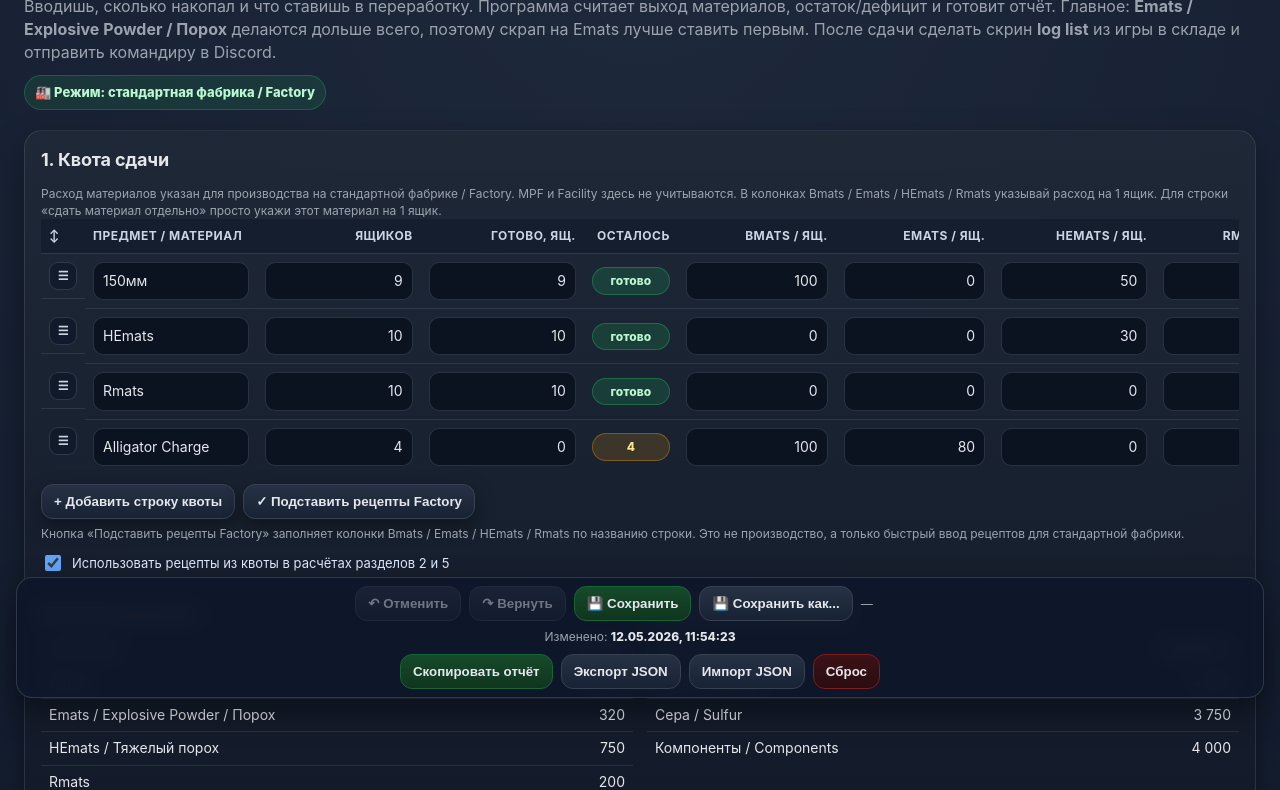
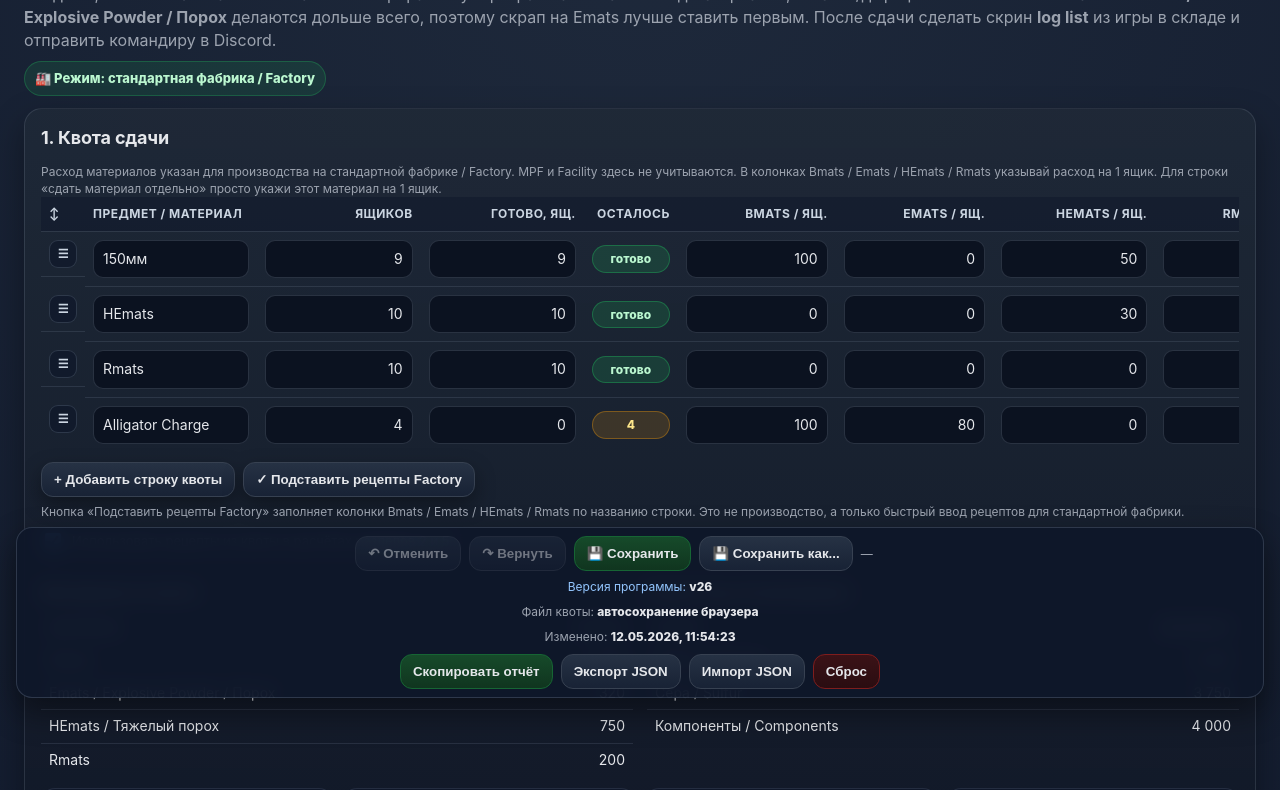
Before and after one commit to yurabogdanov86/foxhole-calc, a plain HTML site: page index.html in a window 1280 px wide. Shown: the part 90-880 px from the top of the page. Drawn offline with Linux system fonts and the light colour scheme.

Commit message:
Add files via upload

```diff
--- a/index.html
+++ b/index.html
@@ -3,7 +3,7 @@
 <head>
   <meta charset="utf-8" />
   <meta name="viewport" content="width=device-width, initial-scale=1" />
-  <title>Foxhole — калькулятор логистической квоты</title>
+  <title>Foxhole — калькулятор логистической квоты v26</title>
   <style>
     :root {
       --bg: #0f172a;
@@ -32,7 +32,7 @@
     .wrap {
       max-width: 1320px;
       margin: 0 auto;
-      padding: 24px;
+      padding: 14px 24px 24px;
     }
 
     header {
@@ -40,11 +40,11 @@
       gap: 16px;
       align-items: flex-start;
       justify-content: space-between;
-      margin-bottom: 20px;
+      margin-bottom: 12px;
     }
 
     h1 {
-      margin: 0 0 6px;
+      margin: 0 0 4px;
       font-size: clamp(24px, 4vw, 38px);
       letter-spacing: -.03em;
     }
@@ -84,7 +84,7 @@
       align-items: center;
       gap: 6px;
       width: fit-content;
-      margin-top: 10px;
+      margin-top: 8px;
       padding: 7px 10px;
       border-radius: 999px;
       background: rgba(34, 197, 94, .12);
@@ -160,6 +160,19 @@
       font-weight: 800;
     }
 
+    .main-toolbar .meta-info .file-name {
+      display: inline-block;
+      max-width: 100%;
+      overflow: hidden;
+      text-overflow: ellipsis;
+      vertical-align: bottom;
+      white-space: nowrap;
+    }
+
+    .main-toolbar .version-line {
+      color: #93c5fd;
+    }
+
     body { padding-bottom: 112px; }
 
     /* На широком экране освобождаем справа место и переносим панель туда,
@@ -177,7 +190,7 @@
       }
 
       .main-toolbar {
-        top: 92px;
+        top: 14px;
         right: 20px;
         left: auto;
         bottom: auto;
@@ -463,6 +476,8 @@
         <button class="good" id="saveBtn" title="Сохранить в браузере, Ctrl+S">💾 Сохранить</button>
         <button id="saveAsBtn" title="Выбрать место сохранения JSON-файла. В Chrome/Edge можно заменить существующий файл">💾 Сохранить как...</button>
         <span class="save-status" id="saveStatus">—</span>
+        <span class="meta-info version-line">Версия программы: <strong id="programVersion">v26</strong></span>
+        <span class="meta-info">Файл квоты: <strong class="file-name" id="quotaFileName">автосохранение браузера</strong></span>
         <span class="meta-info">Изменено: <strong id="modifiedAt">—</strong></span>
         <button class="good" id="copyReportBtn">Скопировать отчёт</button>
         <button id="exportBtn">Экспорт JSON</button>
@@ -701,8 +716,9 @@
   <input id="importFile" class="hidden" type="file" accept="application/json" />
 
   <script>
-    const STORAGE_KEY = 'foxhole-logistics-quota-v25';
-    const STORAGE_FALLBACK_KEYS = ['foxhole-logistics-quota-v24', 'foxhole-logistics-quota-v23', 'foxhole-logistics-quota-v22', 'foxhole-logistics-quota-v21', 'foxhole-logistics-quota-v20', 'foxhole-logistics-quota-v19', 'foxhole-logistics-quota-v18', 'foxhole-logistics-quota-v17', 'foxhole-logistics-quota-v16', 'foxhole-logistics-quota-v15', 'foxhole-logistics-quota-v14', 'foxhole-logistics-quota-v13', 'foxhole-logistics-quota-v12', 'foxhole-logistics-quota-v11', 'foxhole-logistics-quota-v10', 'foxhole-logistics-quota-v9', 'foxhole-logistics-quota-v8', 'foxhole-logistics-quota-v7', 'foxhole-logistics-quota-v6', 'foxhole-logistics-quota-v5'];
+    const PROGRAM_VERSION = 'v26';
+    const STORAGE_KEY = 'foxhole-logistics-quota-v26';
+    const STORAGE_FALLBACK_KEYS = ['foxhole-logistics-quota-v25', 'foxhole-logistics-quota-v24', 'foxhole-logistics-quota-v23', 'foxhole-logistics-quota-v22', 'foxhole-logistics-quota-v21', 'foxhole-logistics-quota-v20', 'foxhole-logistics-quota-v19', 'foxhole-logistics-quota-v18', 'foxhole-logistics-quota-v17', 'foxhole-logistics-quota-v16', 'foxhole-logistics-quota-v15', 'foxhole-logistics-quota-v14', 'foxhole-logistics-quota-v13', 'foxhole-logistics-quota-v12', 'foxhole-logistics-quota-v11', 'foxhole-logistics-quota-v10', 'foxhole-logistics-quota-v9', 'foxhole-logistics-quota-v8', 'foxhole-logistics-quota-v7', 'foxhole-logistics-quota-v6', 'foxhole-logistics-quota-v5'];
 
     const defaultState = {
       useQuotaRecipes: true,
@@ -711,6 +727,7 @@
       meta: {
         updatedAt: '',
         savedAsName: '',
+        programVersion: PROGRAM_VERSION,
       },
       quota: [
         { name: '150мм', crates: 9, done: 9, recipe: { bmats: 100, emats: 0, hemats: 50, rmats: 0 }, comment: 'Стандартная фабрика' },
@@ -872,6 +889,7 @@
       if (!targetState.meta || typeof targetState.meta !== 'object') targetState.meta = {};
       if (typeof targetState.meta.updatedAt !== 'string') targetState.meta.updatedAt = '';
       if (typeof targetState.meta.savedAsName !== 'string') targetState.meta.savedAsName = '';
+      targetState.meta.programVersion = PROGRAM_VERSION;
       return targetState.meta;
     }
 
@@ -885,11 +903,32 @@
       });
     }
 
+    function currentQuotaFileLabel() {
+      ensureMeta(state);
+      const savedName = String(state.meta.savedAsName || '').trim();
+      return savedName || 'автосохранение браузера';
+    }
+
+    function updateMetaDisplay() {
+      ensureMeta(state);
+      const modifiedEl = $('modifiedAt');
+      if (modifiedEl) modifiedEl.textContent = formatDateTime(state.meta.updatedAt);
+
+      const fileEl = $('quotaFileName');
+      if (fileEl) {
+        const label = currentQuotaFileLabel();
+        fileEl.textContent = label;
+        fileEl.title = label === 'автосохранение браузера'
+          ? 'JSON-файл ещё не выбран. Нажми «Сохранить как...», чтобы привязать файл квоты.'
+          : label;
+      }
+
+      const versionEl = $('programVersion');
+      if (versionEl) versionEl.textContent = PROGRAM_VERSION;
+    }
+
     function updateModifiedDisplay() {
-      const el = $('modifiedAt');
-      if (!el) return;
-      ensureMeta(state);
-      el.textContent = formatDateTime(state.meta.updatedAt);
+      updateMetaDisplay();
     }
 
     function saveState(showStatus = false) {
@@ -1977,6 +2016,9 @@ ${factoryLines}
         const text = await file.text();
         pushUndoState();
         state = normalizeState(mergeDeep(structuredClone(defaultState), JSON.parse(text)));
+        ensureMeta(state);
+        state.meta.savedAsName = file.name || state.meta.savedAsName || '';
+        currentFileHandle = null;
         render();
       } catch {
         alert('Не получилось импортировать JSON');
```
